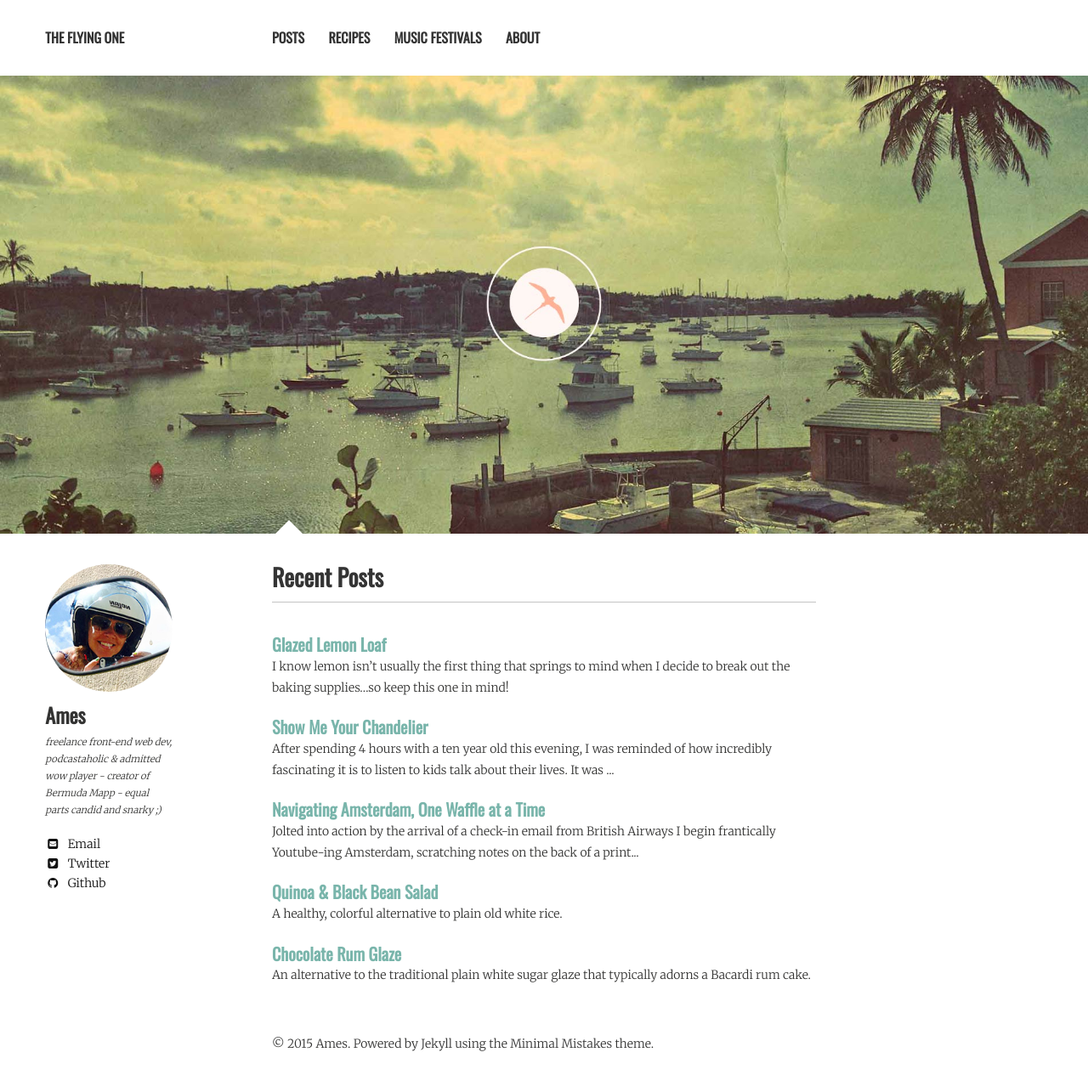
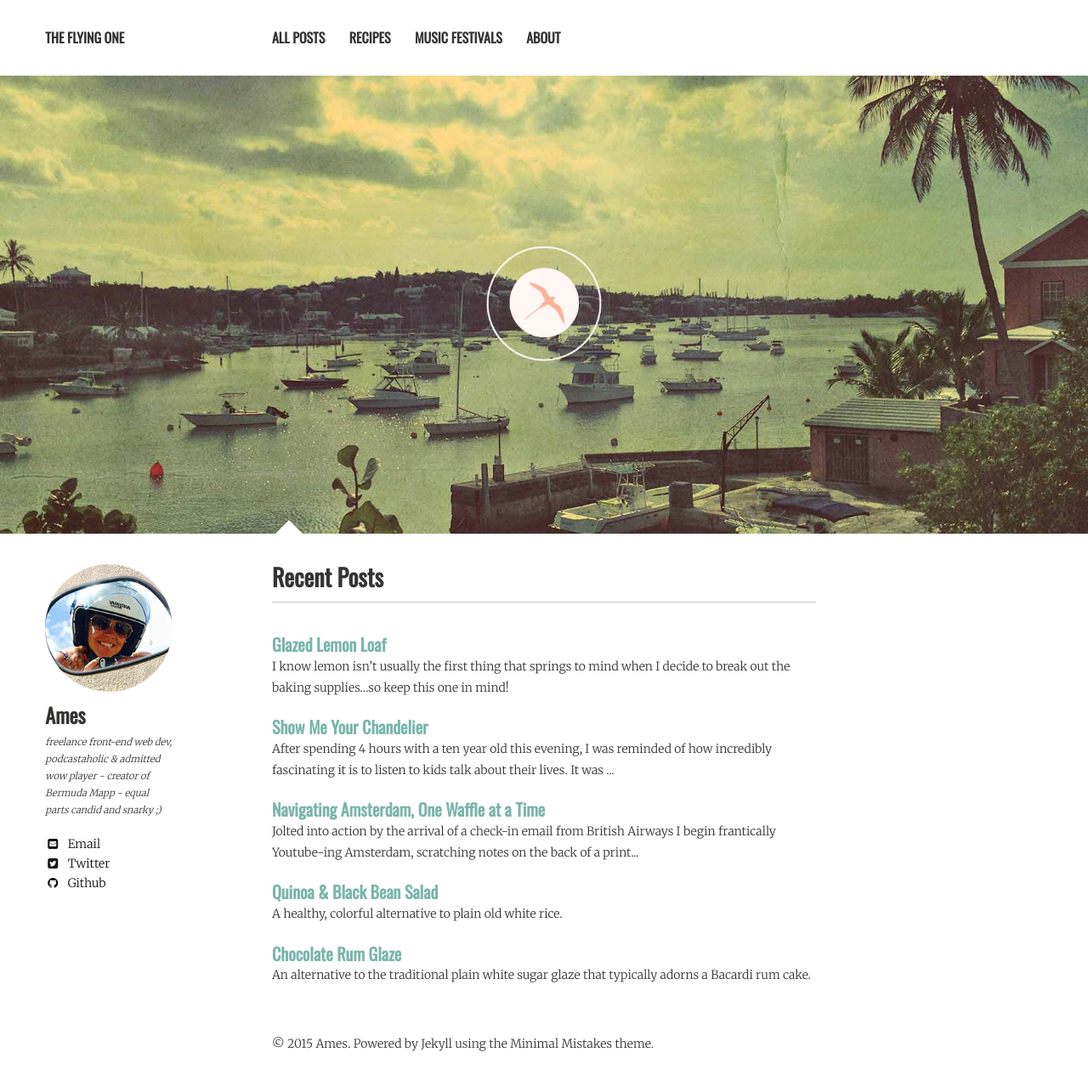
Before and after one commit to amypeniston/blog, a Jekyll site: the page built from index.md, in a window 1280 px wide. Shown: the whole page at 85% size. Built offline with Jekyll 4.4.1, drawn with Linux system fonts in a browser that asks for light colours; nearby versions of some CDN libraries.

```diff
--- a/_config.yml
+++ b/_config.yml
@@ -35,7 +35,7 @@ owner:
   facebook:
   google:
     plus:
-    analytics:
+    analytics: UA-37249439-1
     verify:
     ad-client:
     ad-slot:
--- a/_data/navigation.yml
+++ b/_data/navigation.yml
@@ -1,6 +1,6 @@
 # Site navigation links
 
-- title: Posts
+- title: All Posts
   url: /posts/
 
 - title: Recipes
```
